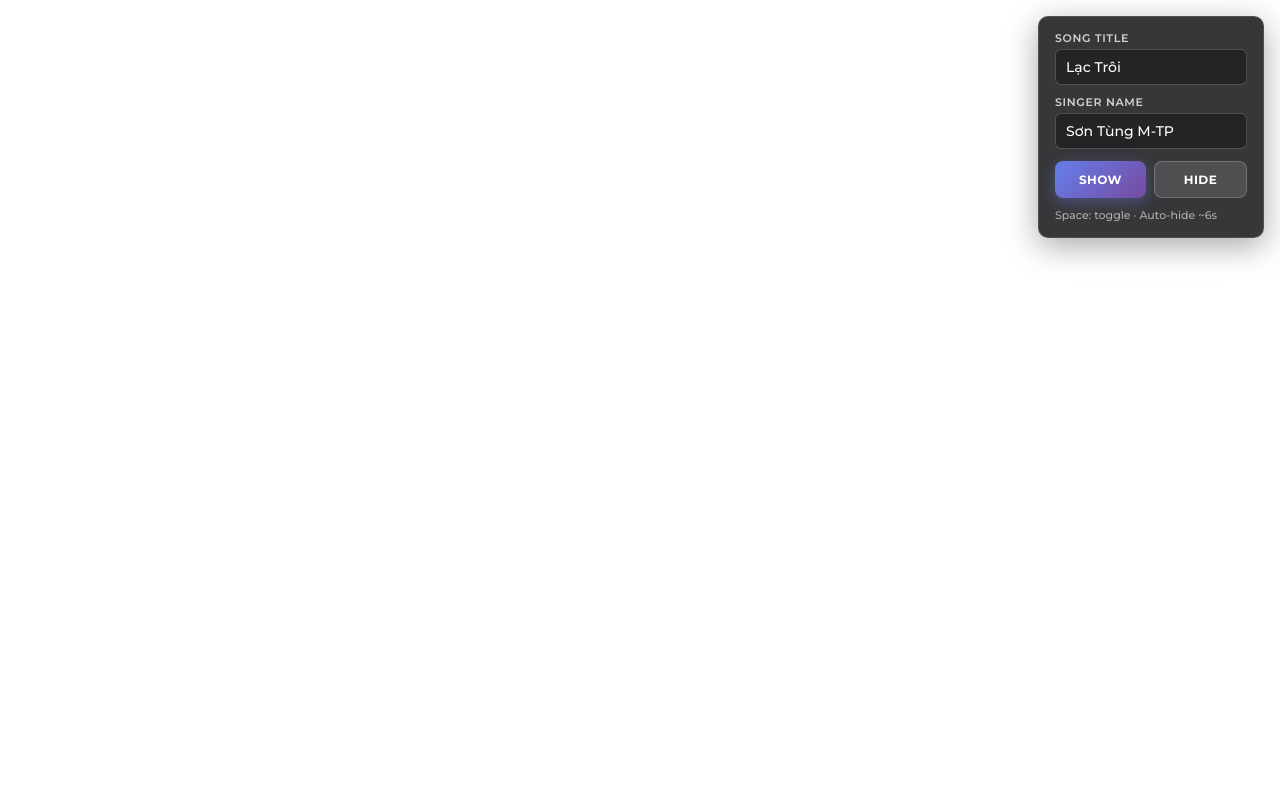
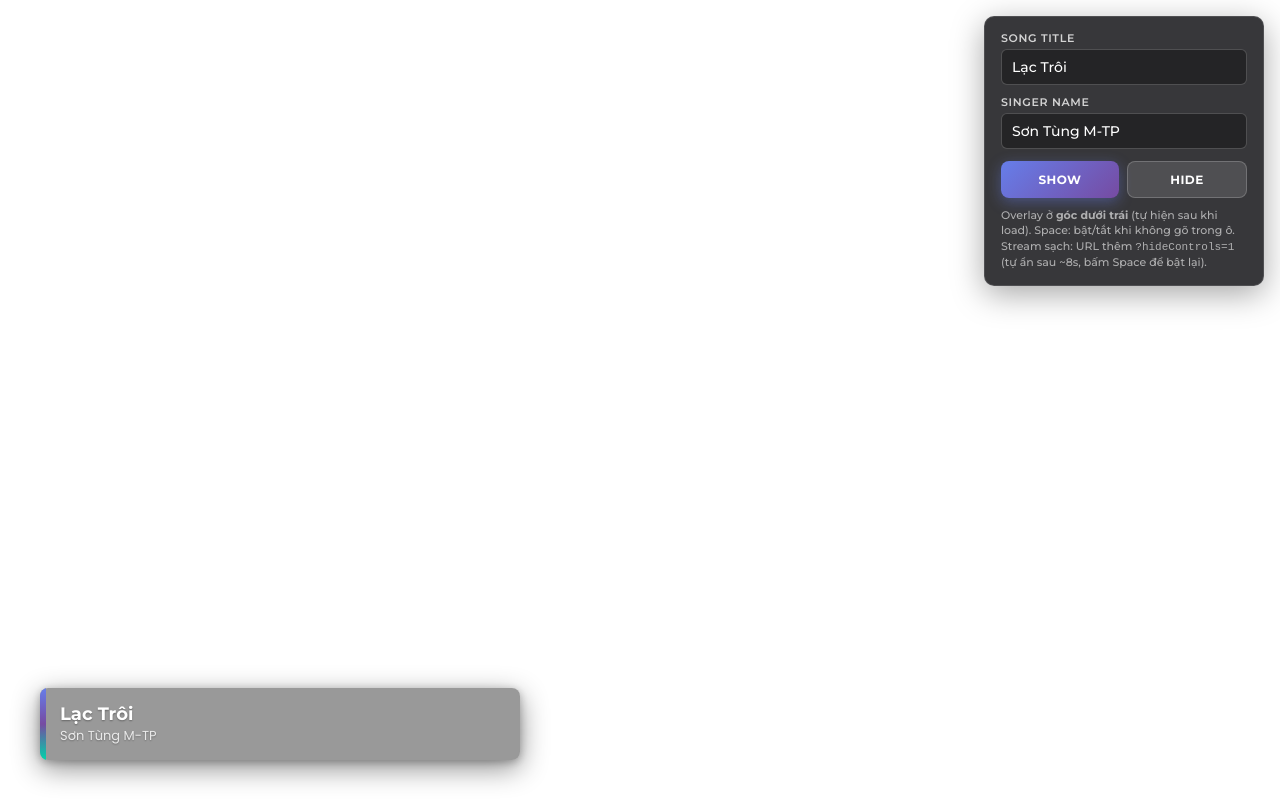
Before and after one commit to kultomb/overlio.com, a website: page public/lower-third/index.html in a window 1280 px wide. Drawn offline with Linux system fonts and the light colour scheme.

Commit message:
Lower third OBS: fix viewport (vh), auto-show on load, disable auto-hide with controls
Co-authored-by: Cursor <cursoragent@cursor.com>

```diff
--- a/public/lower-third/index.html
+++ b/public/lower-third/index.html
@@ -24,7 +24,7 @@
                 <button type="button" class="btn btn-show" id="btnShow">SHOW</button>
                 <button type="button" class="btn btn-hide" id="btnHide">HIDE</button>
             </div>
-            <p class="controls__hint">Space: toggle · Auto-hide ~6s</p>
+            <p class="controls__hint">Overlay ở <strong>góc dưới trái</strong> (tự hiện sau khi load). Space: bật/tắt khi không gõ trong ô. Stream sạch: URL thêm <code>?hideControls=1</code> (tự ẩn sau ~8s, bấm Space để bật lại).</p>
         </div>
 
         <div
--- a/public/lower-third/script.js
+++ b/public/lower-third/script.js
@@ -7,7 +7,9 @@
     var btnShow = document.getElementById("btnShow");
     var btnHide = document.getElementById("btnHide");
 
-    var AUTO_HIDE_MS = 6000;
+    var hideControlsMode = /[?&]hideControls=1(?:&|$)/.test(window.location.search);
+    /* Có panel test: không tự ẩn (dễ chỉnh OBS). Chỉ ?hideControls=1: tự ẩy sau vài giây như TV */
+    var AUTO_HIDE_MS = hideControlsMode ? 8000 : 0;
     var hideTimer = null;
 
     function clearHideTimer() {
@@ -29,9 +31,11 @@
         clearHideTimer();
         lowerThird.setAttribute("data-visible", "true");
         lowerThird.setAttribute("aria-hidden", "false");
-        hideTimer = setTimeout(function () {
-            hide();
-        }, AUTO_HIDE_MS);
+        if (AUTO_HIDE_MS > 0) {
+            hideTimer = setTimeout(function () {
+                hide();
+            }, AUTO_HIDE_MS);
+        }
     }
 
     function hide() {
@@ -61,9 +65,23 @@
         toggle();
     });
 
-    // Optional: ?hideControls=1 — hide test panel for clean OBS capture
-    if (/[?&]hideControls=1(?:&|$)/.test(window.location.search)) {
+    function hideTestPanelIfRequested() {
+        if (!hideControlsMode) return;
         var panel = document.getElementById("controls");
         if (panel) panel.style.display = "none";
     }
+
+    function boot() {
+        hideTestPanelIfRequested();
+        /* Luôn hiện overlay sau khi load — tránh OBS chỉ thấy panel nhập liệu */
+        setTimeout(function () {
+            show();
+        }, hideControlsMode ? 120 : 200);
+    }
+
+    if (document.readyState === "loading") {
+        document.addEventListener("DOMContentLoaded", boot);
+    } else {
+        boot();
+    }
 })();
--- a/public/lower-third/style.css
+++ b/public/lower-third/style.css
@@ -4,20 +4,29 @@ body {
     margin: 0;
     padding: 0;
     width: 100%;
-    height: 100%;
+    min-width: 100%;
+    min-height: 100vh;
+    min-height: 100dvh;
+    height: 100vh;
+    height: 100dvh;
     overflow: hidden;
     background: transparent;
     font-family: "Montserrat", "Poppins", system-ui, sans-serif;
 }
 
-/* Set OBS Browser Source to 1920×1080 for the intended canvas; page fills source without scrollbars */
+/* CEF/OBS: % height alone can collapse; vh/dvh fills Browser Source */
 .stage {
     position: fixed;
     inset: 0;
     width: 100%;
-    height: 100%;
+    min-width: 100%;
+    min-height: 100vh;
+    min-height: 100dvh;
+    height: 100vh;
+    height: 100dvh;
     background: transparent;
     pointer-events: none;
+    z-index: 0;
 }
 
 .stage * {
@@ -122,6 +131,7 @@ body {
     position: absolute;
     left: 40px;
     bottom: 40px;
+    z-index: 50;
     display: flex;
     align-items: stretch;
     min-height: 72px;
```
